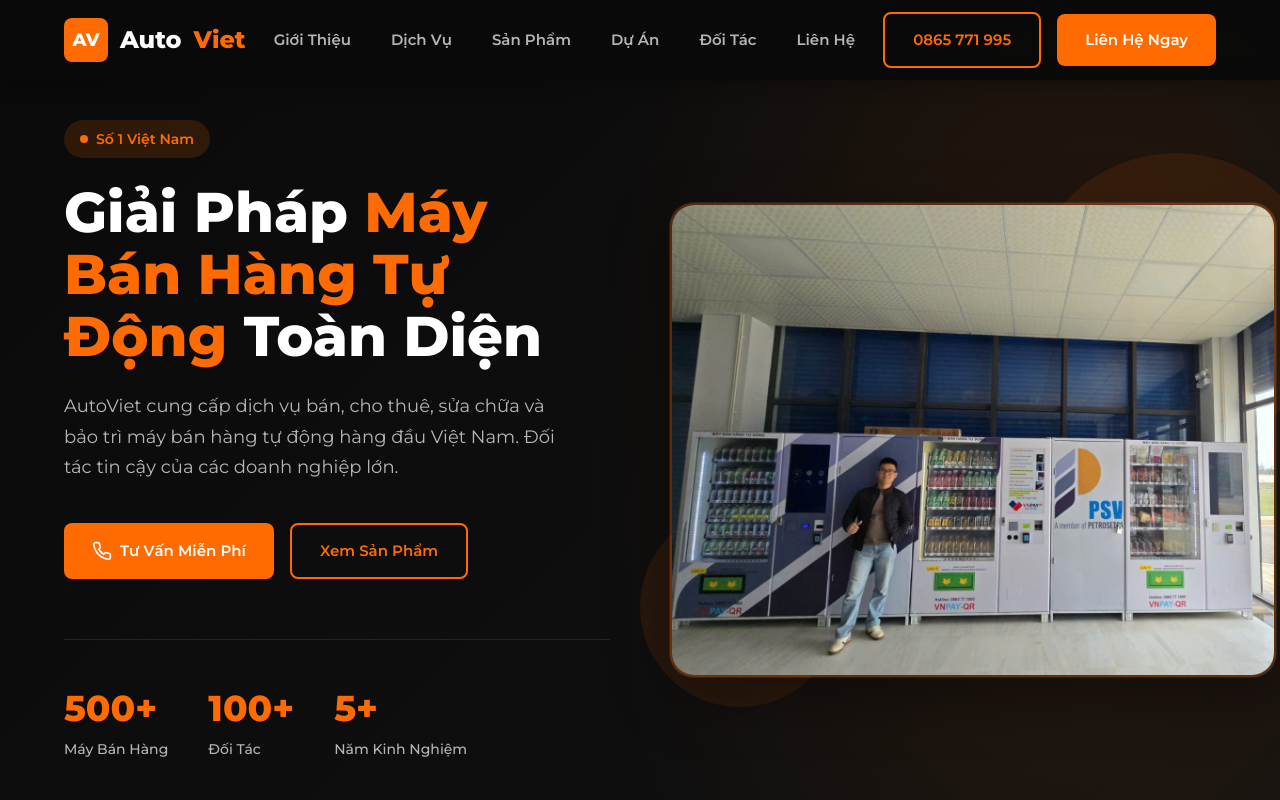
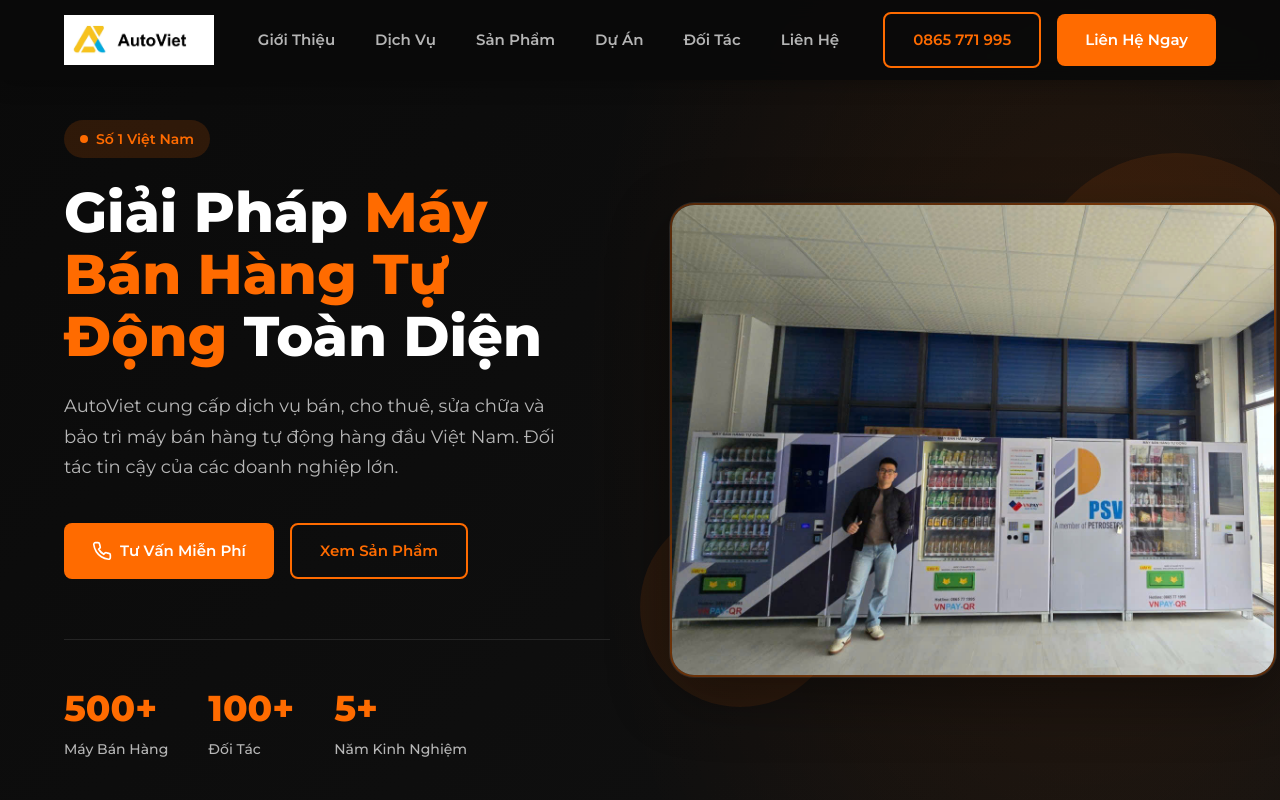
Before and after one commit to Khang61/atvvending_landingpage, a plain HTML site: page docs/wireframes/index.html in a window 1280 px wide. Shown: the top 800 px of the page. Drawn offline with Linux system fonts and the light colour scheme.

Commit message:
Update logo to autoViet_trang_logo.jpg (white text version)

```diff
--- a/docs/wireframes/index.html
+++ b/docs/wireframes/index.html
@@ -123,27 +123,12 @@
         .logo {
             display: flex;
             align-items: center;
-            gap: 12px;
-            font-size: 24px;
-            font-weight: 800;
-            color: var(--text-primary);
-        }
-
-        .logo-icon {
-            width: 44px;
-            height: 44px;
-            background: var(--primary-orange);
-            border-radius: var(--radius-sm);
-            display: flex;
-            align-items: center;
-            justify-content: center;
-            color: var(--text-primary);
-            font-weight: 800;
-            font-size: 18px;
-        }
-
-        .logo span {
-            color: var(--primary-orange);
+        }
+
+        .logo-img {
+            height: 50px;
+            width: auto;
+            object-fit: contain;
         }
 
         .nav-menu {
@@ -1796,8 +1781,7 @@
         <div class="container">
             <div class="header-inner">
                 <a href="#" class="logo">
-                    <div class="logo-icon">AV</div>
-                    Auto<span>Viet</span>
+                    <img src="../../images/pictures/autoViet_trang_logo.jpg" alt="AutoViet Logo" class="logo-img">
                 </a>
 
                 <nav class="nav-menu">
@@ -2546,9 +2530,8 @@
         <div class="container">
             <div class="footer-top">
                 <div class="footer-brand">
-                    <a href="#" class="logo" style="color: var(--text-primary);">
-                        <div class="logo-icon">AV</div>
-                        Auto<span>Viet</span>
+                    <a href="#" class="logo">
+                        <img src="../../images/pictures/autoViet_trang_logo.jpg" alt="AutoViet Logo" class="logo-img">
                     </a>
                     <p>
                         CÔNG TY TNHH DỊCH VỤ & CÔNG NGHỆ TỰ ĐỘNG VIỆT - Đơn vị hàng đầu về giải pháp máy bán hàng tự động tại Việt Nam.
```
Also changed, not shown: images/pictures/autoViet_trang_logo.jpg (added).
